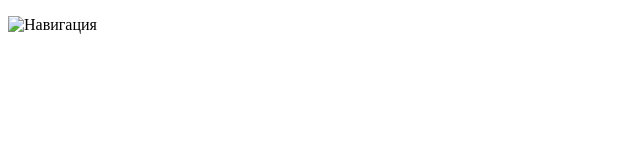
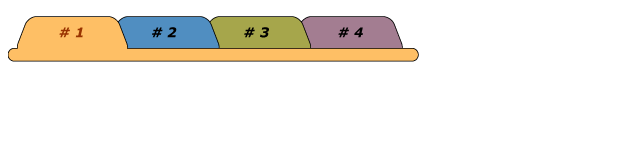
Before and after one commit to Kalcaser/Kalcaser.github.io, a plain HTML site: page lab1/lab5/lab1-5.html in a window 1280 px wide. Shown: the whole page, without its empty margins (0-640 px from the left). Drawn offline with Linux system fonts and the light colour scheme.

Commit message:
Add files via upload

```diff
--- a/lab1/lab5/lab1-5.html
+++ b/lab1/lab5/lab1-5.html
@@ -5,7 +5,7 @@
       <title>Карта-изображение</title>
      </head>
      <body>
-      <p><img src="1.gif" usemap="#map" alt="Навигация"></p>
+      <p><img src="123.gif" usemap="#map" alt="Навигация"></p>
       <map name="map">
 	<area shape="poly" alt="1.1"
         coords="11,32,23,1,109,3,118,32"
```
Also changed, not shown: lab1/lab5/123.gif (added).
